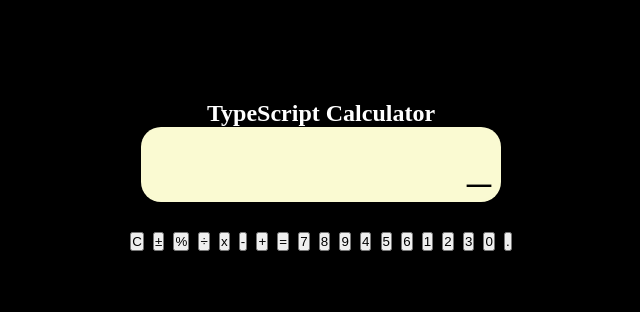
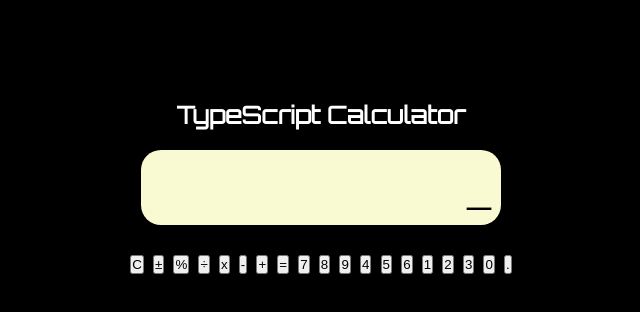
Before and after one commit to sabifromtherock/calculator-project, a website built with Vite: page index.html in a window 1280 px wide. Shown: the whole page, without its empty margins (319-959 px from the left). Built offline with nearby package versions, Linux system fonts and the light colour scheme; a web font is replaced by a local one.

Commit message:
added header style

```diff
--- /dev/null
+++ b/src/_header.scss
@@ -0,0 +1,6 @@
+@use "./variables" as *;
+
+header {
+  font-family: $primary-font;
+  padding-bottom: 20px;
+}
--- a/src/style.scss
+++ b/src/style.scss
@@ -1,6 +1,8 @@
 @use "./variables" as *;
 @use "./buttons";
 @use "./display";
+@use "./header";
+
 * {
   margin: 0;
   padding: 0;
```
Also changed, not shown: src/style.css, 1 other file.
